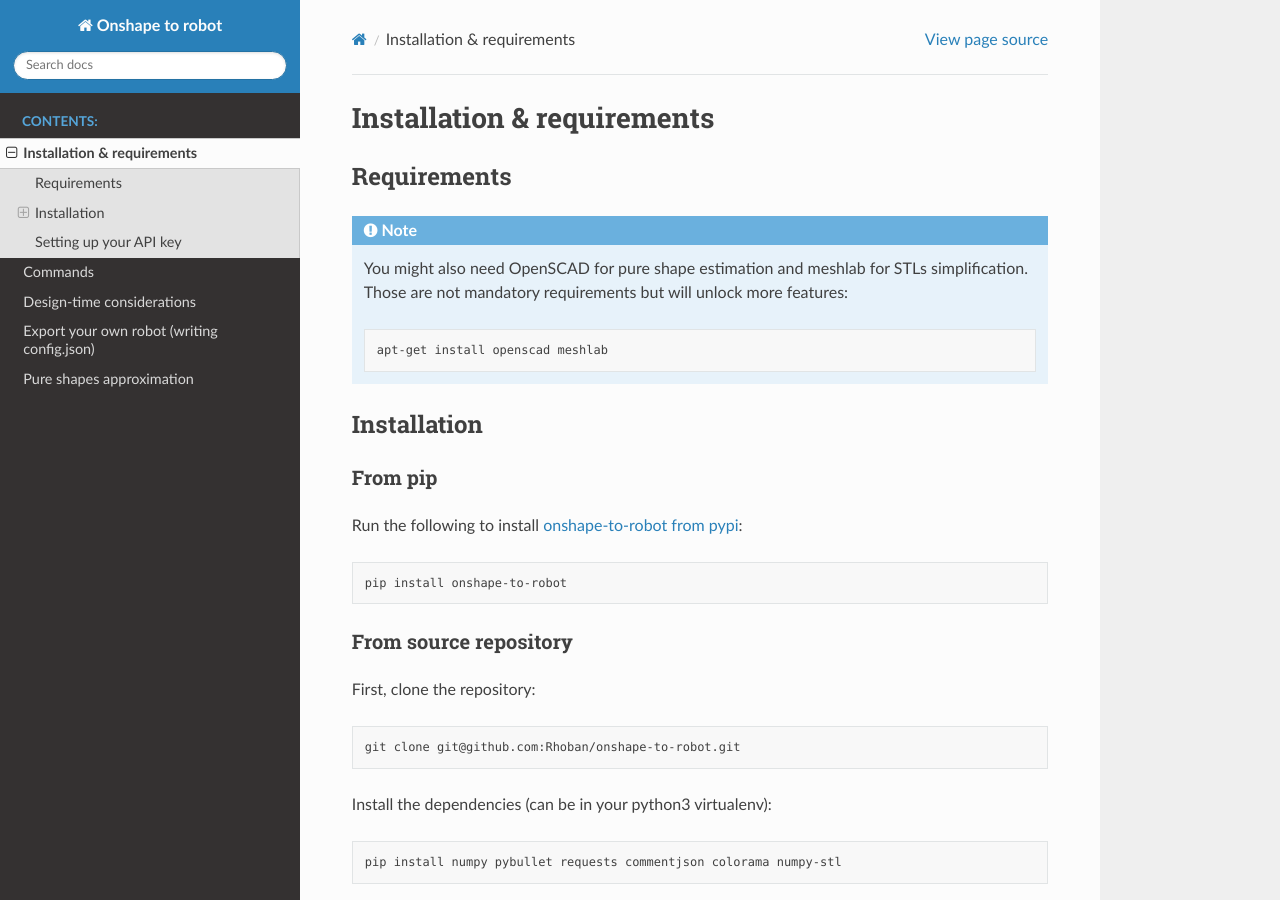
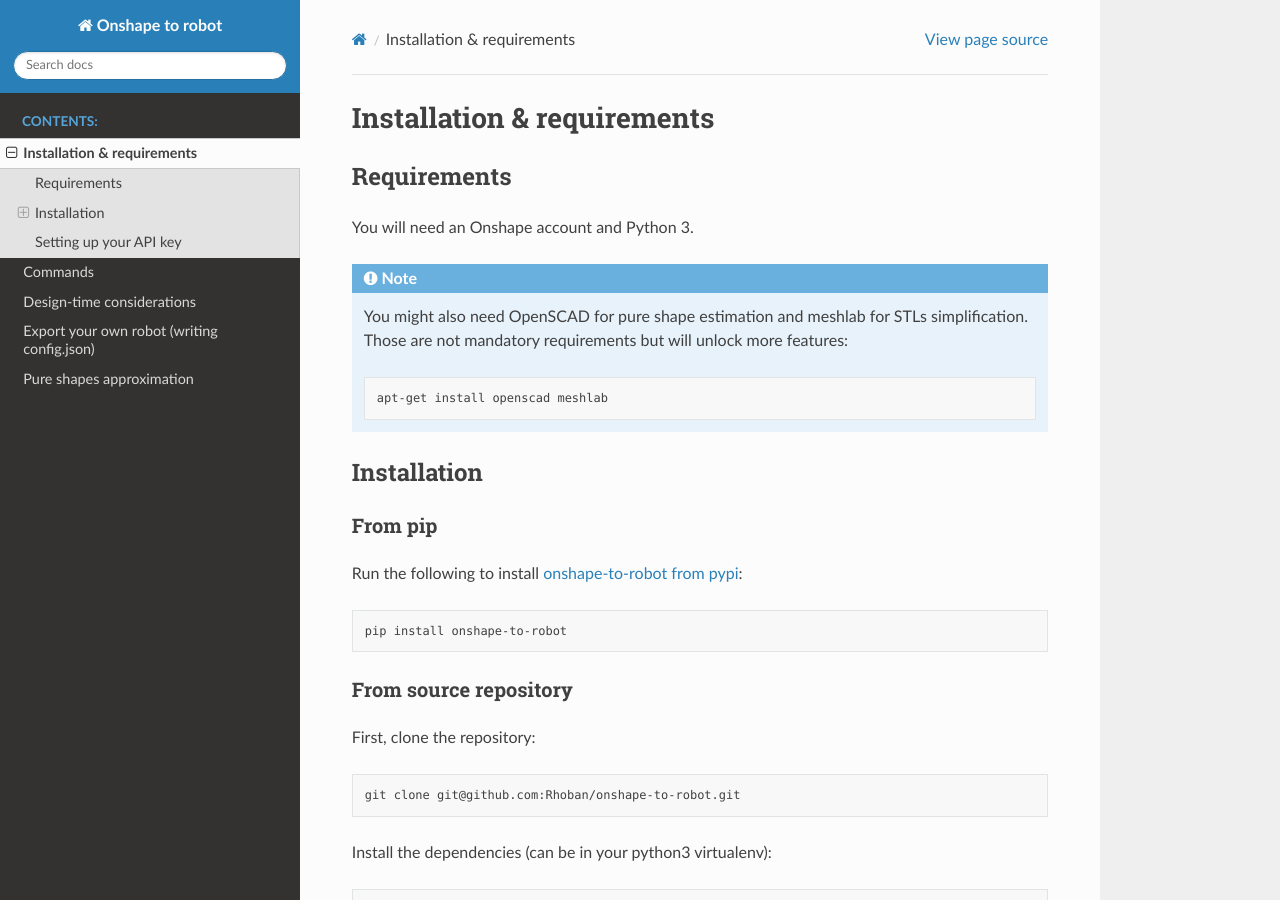
Before and after one commit to Rhoban/onshape-to-robot, a Sphinx documentation site: the page built from docs/source/installation.rst, in a window 1280 px wide and 900 px high. Built offline with Sphinx 7.4.7 and the Read the Docs theme 2.0.0, drawn with Linux system fonts in a browser that asks for light colours.

Commit message:
Requirements

```diff
--- a/docs/source/installation.rst
+++ b/docs/source/installation.rst
@@ -4,6 +4,8 @@
 
 Requirements
 -------------
+
+You will need an Onshape account and Python 3.
 
 .. note::
 
```
